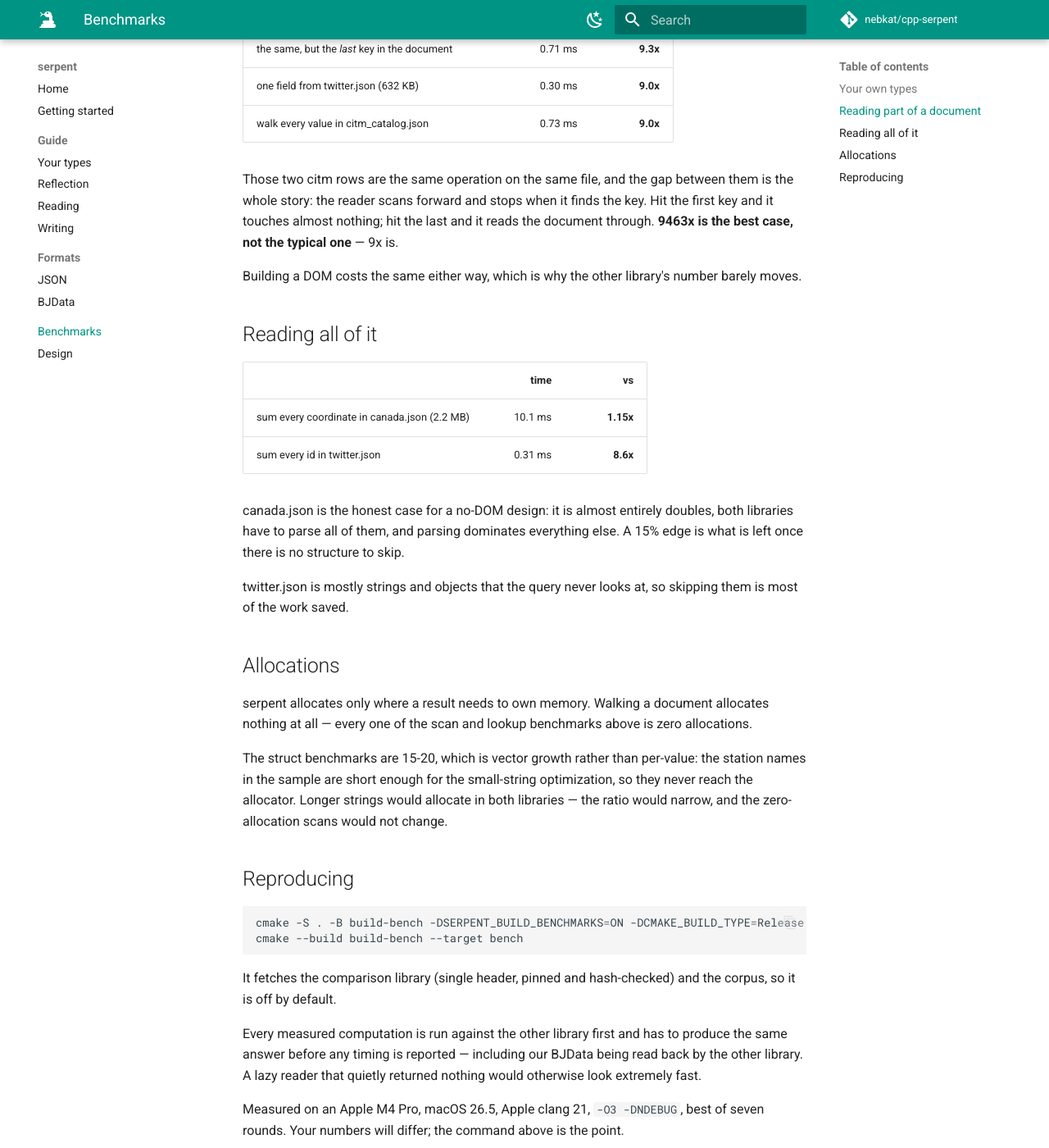
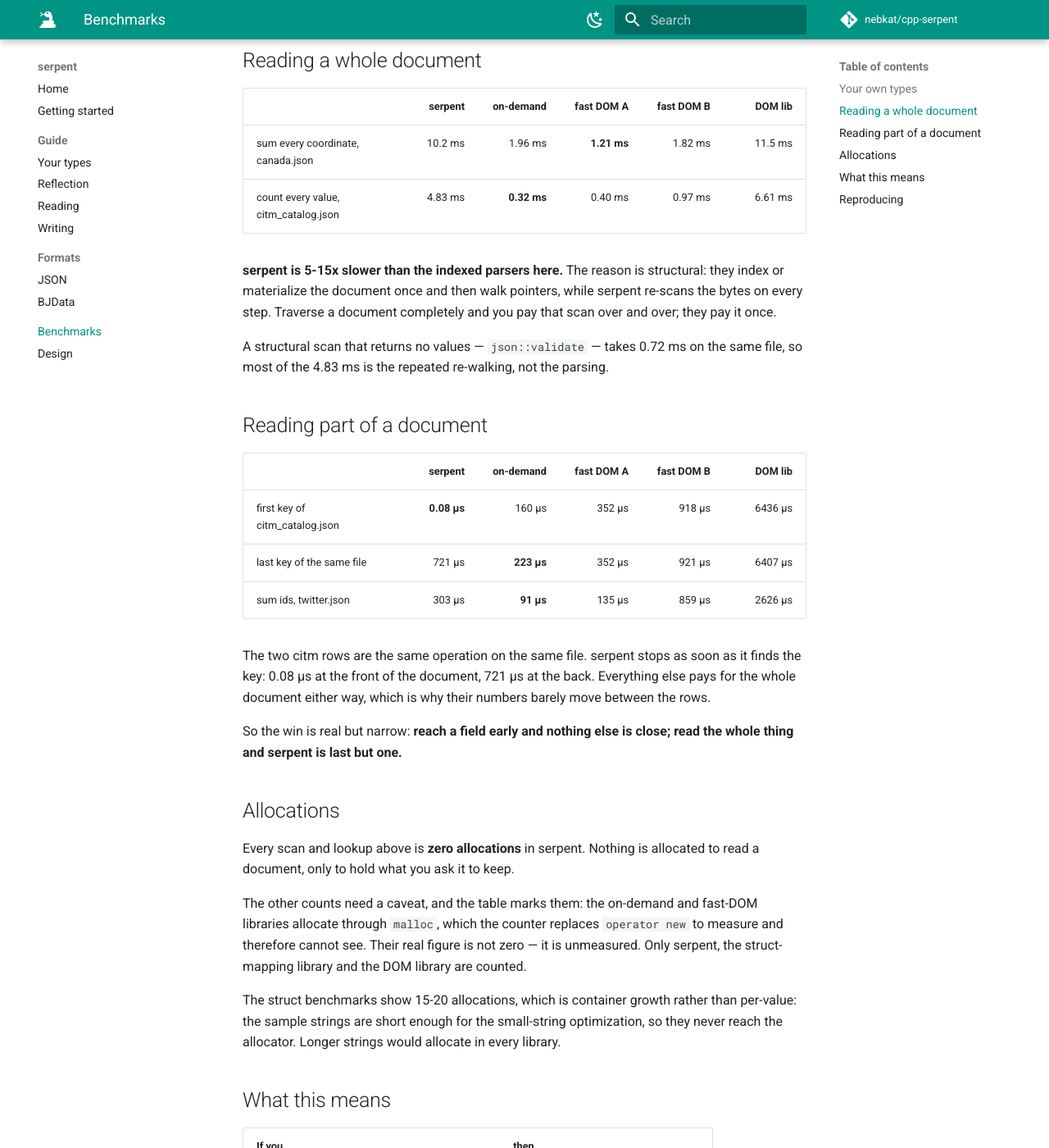
Before and after one commit to nebkat/cpp-serpent, an MkDocs documentation site: the page built from docs/benchmarks.md, in a window 1280 px wide and 1400 px high, scrolled down 1064 px. Shown: the whole window at 82% size. Built offline with MkDocs 1.6.1 and Material for MkDocs 9.7.7, drawn with Linux system fonts in a browser that asks for light colours; comment, search, counter and statistics services are not loaded; some of the changed text lies outside the part shown.

Commit message:
test(benchmark): Compare against four libraries, not one
A DOM library was the flattering comparison. Added a struct-mapping library, a
lazy on-demand parser and two fast DOM parsers, and the picture changes:

- on serpent's own use case, converting your types, the struct-mapping library is
  6x quicker to decode and 10x to encode, at the same allocation count;
- traversing a whole document, the indexed parsers are 5-15x quicker, because they
  index once and walk pointers while serpent re-scans the bytes at every step;
- reaching a field early, nothing else is close - 0.08 us against 160 us for the
  next best, since everyone else reads the document first.

The whole-document row was wrong before this. Asking the on-demand parser for its
root field count only touches the top level, so it looked like a whole-document
read while doing a fraction of the work; it is a real recursive traversal in every
library now, and serpent went from apparently winning to 15x behind.

Allocation counts are only reported for libraries that allocate through operator
new. The others use malloc, which the counter cannot see, and printing their zero
would have read as "allocates nothing".

Nineteen cross-checks now, every library against serpent, before any timing prints.

````diff
--- a/docs/benchmarks.md
+++ b/docs/benchmarks.md
@@ -1,72 +1,93 @@
 # Benchmarks
 
-Against a mainstream DOM library, on the corpus the published C++ JSON benchmarks use
+Against four other C++ JSON libraries on the corpus the published comparisons use
 (`canada.json`, `citm_catalog.json`, `twitter.json`).
 
-!!! warning "Read this before the numbers"
+!!! warning "serpent is not the fastest library here, and these numbers say so"
 
-    The two libraries are not the same shape. A DOM library parses a document into a mutable
-    object graph you can index, mutate and re-dump any number of times. serpent never builds
-    one — it decodes straight into your types, or walks the bytes in place.
+    A struct-mapping library beats it on your own types, and two indexed parsers beat it on
+    whole documents, in some cases by a lot. What it wins is partial reads and allocation
+    behaviour. The table is below either way — a benchmark page that only showed the wins
+    would not be worth publishing.
 
-    Where you actually want a document object, these numbers are not the question you are
-    asking, and serpent does not offer one at all. Where you want your own types, or a few
-    fields out of a large payload, this is the comparison that matters.
+The comparisons are a DOM library, a struct-mapping library, a lazy on-demand parser, and two
+fast DOM parsers. Every measured computation is cross-checked against all of them before any
+timing is reported.
 
 ## Your own types
 
-One struct of five fields, ten thousand of them.
+Ten thousand structs of five fields, converted directly to and from your type.
 
-| | time | vs | allocations |
+| | serpent | struct-mapping lib | DOM lib |
 |---|---:|---:|---:|
-| decode, JSON | 3.14 ms | **1.7x** | 15 vs 70,028 |
-| encode, JSON | 3.42 ms | **1.3x** | 16 vs 70,022 |
-| decode, BJData | 1.76 ms | **3.5x** | 15 vs 140,025 |
-| encode, BJData | 1.09 ms | **2.6x** | 20 vs 70,026 |
+| decode, JSON | 3.15 ms | **0.51 ms** (6.2x faster) | 5.48 ms (1.7x slower) |
+| encode, JSON | 3.36 ms | **0.34 ms** (9.8x faster) | 4.43 ms (1.3x slower) |
+| decode, BJData | 1.73 ms | — | 6.08 ms (3.5x slower) |
+| encode, BJData | 1.06 ms | — | 2.76 ms (2.6x slower) |
+| allocations | 15 | 15 | 70,028 |
 
-The time difference is modest, because both libraries still have to parse every number and
-copy every string. The allocation difference is not: the other library builds a `json` node per
-value on the way past, and serpent writes into your struct.
+**This is serpent's own use case and it loses it by 6-10x.** The struct-mapping library reaches
+the same allocation count and is far quicker at the parsing itself. That gap is implementation
+headroom, not an architectural limit — nothing about the design requires it.
+
+Against the DOM library serpent is ahead on every row, and by more in the binary format, where
+there is no text to parse and the difference is almost entirely the object graph the other one
+builds.
+
+## Reading a whole document
+
+| | serpent | on-demand | fast DOM A | fast DOM B | DOM lib |
+|---|---:|---:|---:|---:|---:|
+| sum every coordinate, canada.json | 10.2 ms | 1.96 ms | **1.21 ms** | 1.82 ms | 11.5 ms |
+| count every value, citm_catalog.json | 4.83 ms | **0.32 ms** | 0.40 ms | 0.97 ms | 6.61 ms |
+
+**serpent is 5-15x slower than the indexed parsers here.** The reason is structural: they index
+or materialize the document once and then walk pointers, while serpent re-scans the bytes on
+every step. Traverse a document completely and you pay that scan over and over; they pay it
+once.
+
+A structural scan that returns no values — `json::validate` — takes 0.72 ms on the same file,
+so most of the 4.83 ms is the repeated re-walking, not the parsing.
 
 ## Reading part of a document
 
-| | time | vs |
-|---|---:|---:|
-| two fields from citm_catalog.json (1.7 MB), first key | 0.7 µs | **9463x** |
-| the same, but the *last* key in the document | 0.71 ms | **9.3x** |
-| one field from twitter.json (632 KB) | 0.30 ms | **9.0x** |
-| walk every value in citm_catalog.json | 0.73 ms | **9.0x** |
+| | serpent | on-demand | fast DOM A | fast DOM B | DOM lib |
+|---|---:|---:|---:|---:|---:|
+| first key of citm_catalog.json | **0.08 µs** | 160 µs | 352 µs | 918 µs | 6436 µs |
+| last key of the same file | 721 µs | **223 µs** | 352 µs | 921 µs | 6407 µs |
+| sum ids, twitter.json | 303 µs | **91 µs** | 135 µs | 859 µs | 2626 µs |
 
-Those two citm rows are the same operation on the same file, and the gap between them is the
-whole story: the reader scans forward and stops when it finds the key. Hit the first key and it
-touches almost nothing; hit the last and it reads the document through. **9463x is the best
-case, not the typical one** — 9x is.
+The two citm rows are the same operation on the same file. serpent stops as soon as it finds
+the key: 0.08 µs at the front of the document, 721 µs at the back. Everything else pays for the
+whole document either way, which is why their numbers barely move between the rows.
 
-Building a DOM costs the same either way, which is why the other library's number barely moves.
-
-## Reading all of it
-
-| | time | vs |
-|---|---:|---:|
-| sum every coordinate in canada.json (2.2 MB) | 10.1 ms | **1.15x** |
-| sum every id in twitter.json | 0.31 ms | **8.6x** |
-
-canada.json is the honest case for a no-DOM design: it is almost entirely doubles, both
-libraries have to parse all of them, and parsing dominates everything else. A 15% edge is what
-is left once there is no structure to skip.
-
-twitter.json is mostly strings and objects that the query never looks at, so skipping them is
-most of the work saved.
+So the win is real but narrow: **reach a field early and nothing else is close; read the whole
+thing and serpent is last but one.**
 
 ## Allocations
 
-serpent allocates only where a result needs to own memory. Walking a document allocates
-nothing at all — every one of the scan and lookup benchmarks above is zero allocations.
+Every scan and lookup above is **zero allocations** in serpent. Nothing is allocated to read a
+document, only to hold what you ask it to keep.
 
-The struct benchmarks are 15-20, which is vector growth rather than per-value: the station
-names in the sample are short enough for the small-string optimization, so they never reach
-the allocator. Longer strings would allocate in both libraries — the ratio would narrow, and
-the zero-allocation scans would not change.
+The other counts need a caveat, and the table marks them: the on-demand and fast-DOM libraries
+allocate through `malloc`, which the counter replaces `operator new` to measure and therefore
+cannot see. Their real figure is not zero — it is unmeasured. Only serpent, the struct-mapping
+library and the DOM library are counted.
+
+The struct benchmarks show 15-20 allocations, which is container growth rather than per-value:
+the sample strings are short enough for the small-string optimization, so they never reach the
+allocator. Longer strings would allocate in every library.
+
+## What this means
+
+| If you | then |
+|---|---|
+| pull a few fields out of a large payload | serpent, by orders of magnitude |
+| convert your own types, and want the most speed | a struct-mapping library is 6-10x quicker |
+| traverse whole documents repeatedly | an indexed parser is 5-15x quicker |
+| want a mutable document object | serpent has none at all |
+| need BJData and JSON from one definition | serpent |
+| cannot allocate while reading | serpent |
 
 ## Reproducing
 
@@ -75,12 +96,13 @@
 cmake --build build-bench --target bench
 ```
 
-It fetches the comparison library (single header, pinned and hash-checked) and the corpus, so
-it is off by default.
+Off by default: it fetches four libraries and 4.6 MB of corpus.
 
-Every measured computation is run against the other library first and has to produce the same
-answer before any timing is reported — including our BJData being read back by the other
-library. A lazy reader that quietly returned nothing would otherwise look extremely fast.
+Every measured computation is run against all of the others first and must produce the same
+answer before any timing is printed — nineteen checks, including our BJData being read back by
+the DOM library. A lazy reader that quietly returned nothing would otherwise look extremely
+fast, and the whole-document benchmark caught exactly that: asking the on-demand parser for its
+root field count only touches the top level, so it had to be replaced with a real recursive
+traversal before the row meant anything.
 
 Measured on an Apple M4 Pro, macOS 26.5, Apple clang 21, `-O3 -DNDEBUG`, best of seven rounds.
-Your numbers will differ; the command above is the point.
````
Also changed, not shown: README.md (+1 -1 lines), 3 other files.
